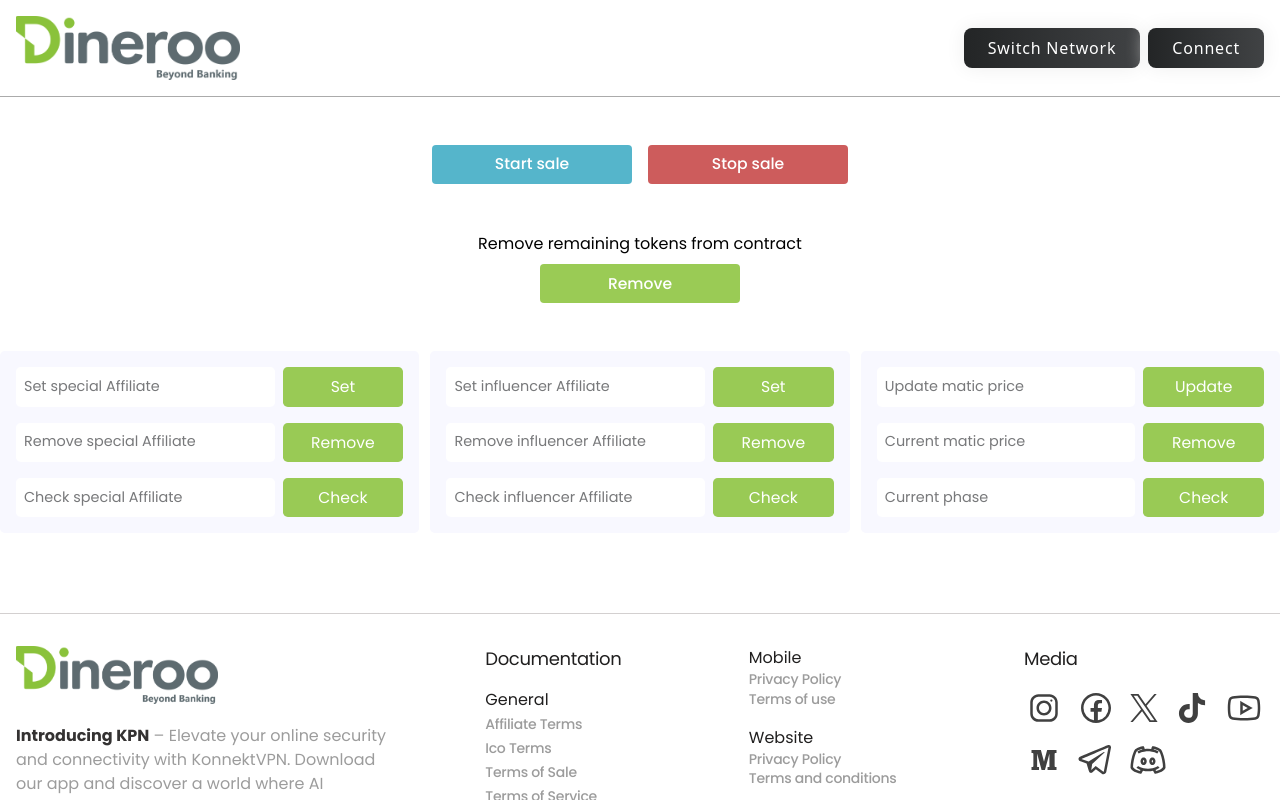
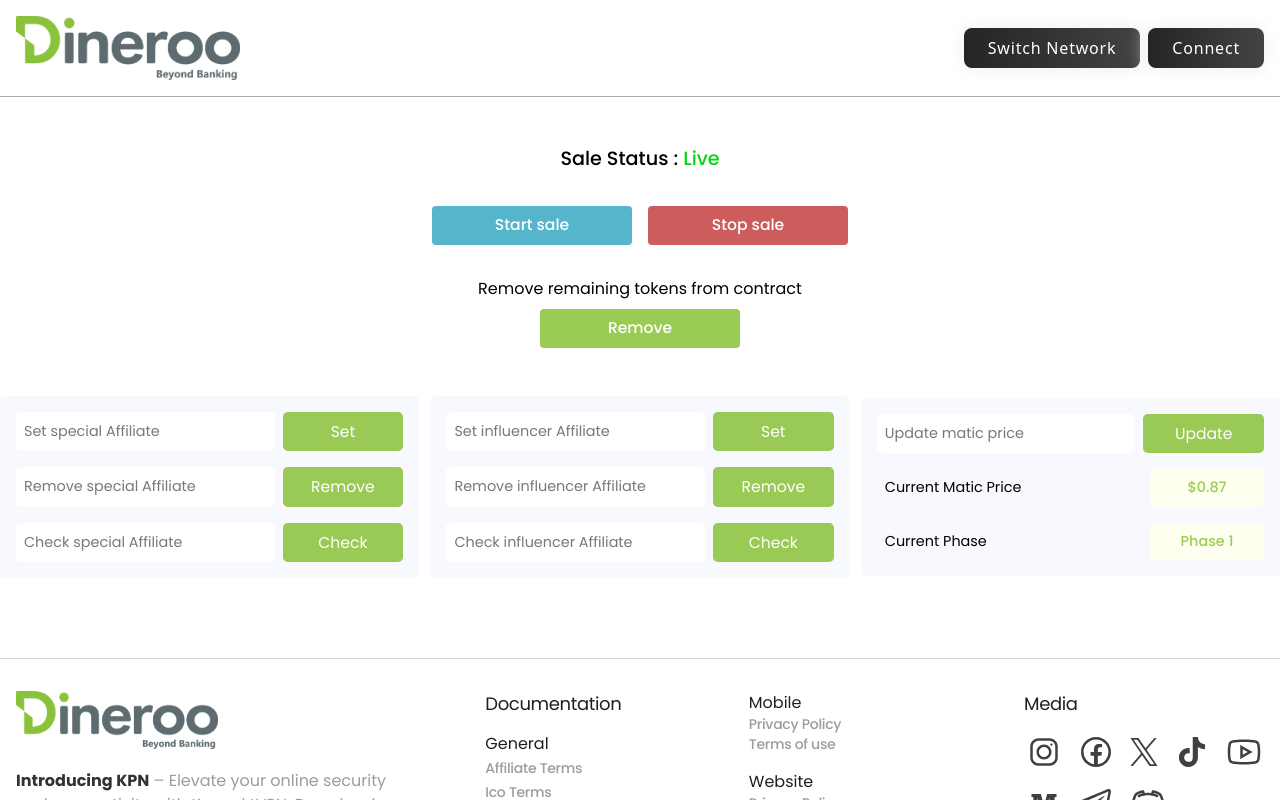
Before and after one commit to Pankaj1652410008/dineroo-Admin, a plain HTML site: page index.html in a window 1280 px wide. Both pictures are taken after a click on the button "Start sale". Shown: the top 800 px of the page. Drawn offline with nearby package versions, Linux system fonts and the light colour scheme.

Commit message:
add phases

```diff
--- a/assets/js/index.js
+++ b/assets/js/index.js
@@ -178,3 +178,14 @@
     });
 
 }
+
+function startSale() {
+  document.getElementById("status").innerHTML = "Live";
+  document.getElementById("status").classList.add("green_status")
+  document.getElementById("status").classList.remove("status_c_red")
+};
+function stopSale() {
+  document.getElementById("status").innerHTML = "Stop";
+  document.getElementById("status").classList.remove("green_status")
+  document.getElementById("status").classList.add("status_c_red")
+};
--- a/index.html
+++ b/index.html
@@ -85,10 +85,13 @@
   <section class="main bg-vpn-bg-black" style="padding-top: 0;">
     <div class="container ">
       <div class="row sales_button">
+        <div class="sale_status">
+          <h3>Sale Status : <span  id="status" class="status_c_red">Stop</span></h3>
+        </div>
         <div class="sals" >
 
-          <button>Start sale</button>
-          <button>Stop sale</button>
+          <button onclick="startSale()">Start sale</button>
+          <button onclick="stopSale()">Stop sale</button>
         </div>
       <div class="remove_rm">
         <p>Remove remaining tokens from contract</p>
@@ -133,13 +136,13 @@
               <input type="text" placeholder="Update matic price">
               <button>Update</button>
             </div>
-            <div class="affiliate">
-              <input type="text" placeholder="Current matic price">
-              <button>Remove</button>
+            <div class="affiliate lbl">
+              <label >Current Matic Price</label>
+              <label >$0.87</label>
             </div>
-            <div class="affiliate">
-              <input type="text" placeholder="Current phase ">
-              <button>Check</button>
+            <div class="affiliate lbl">
+              <label >Current Phase</label>
+              <label >Phase 1</label>
             </div>
           </div>
         </div>
```
Also changed, not shown: assets/css/style.css, assets/img/green_light.gif (added).
